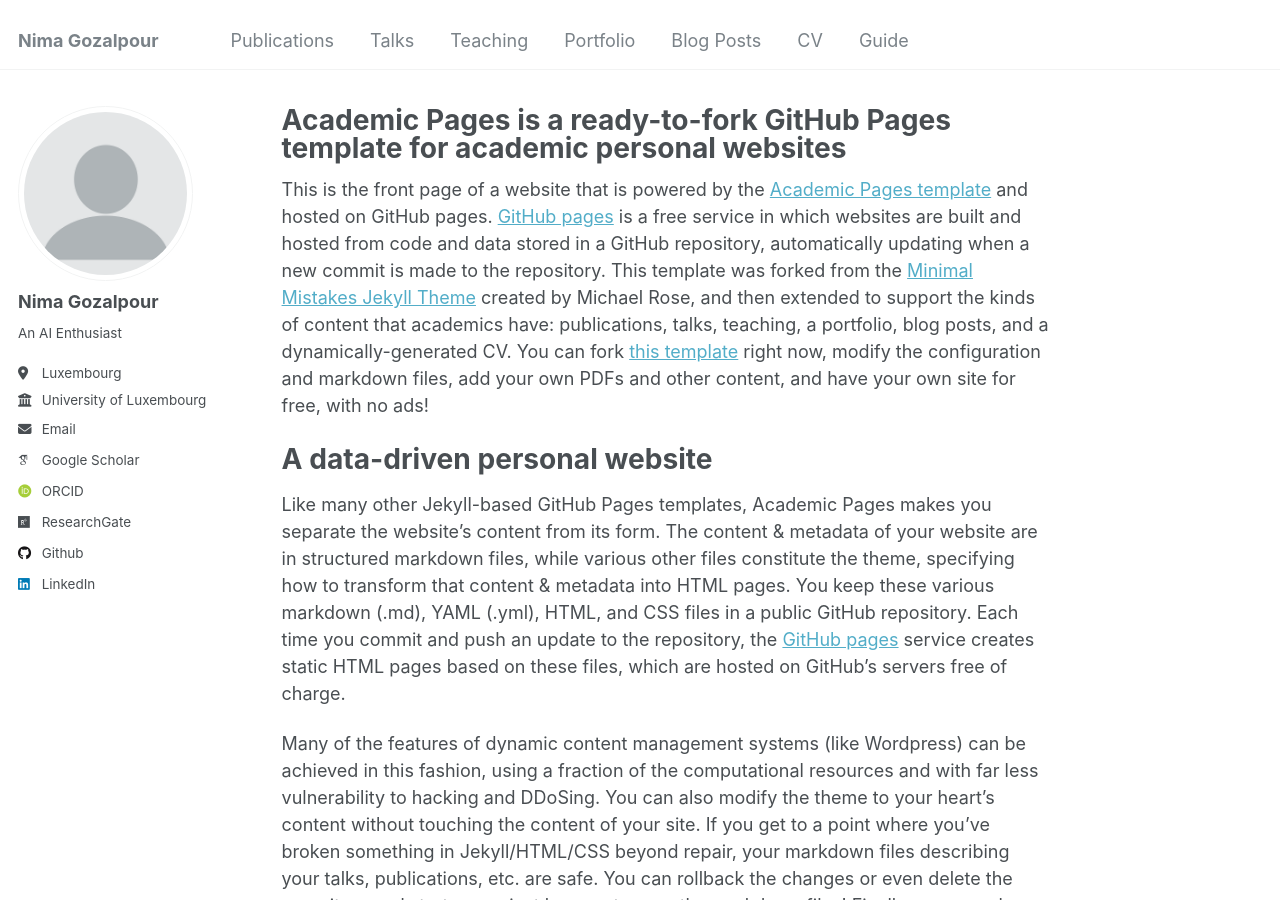
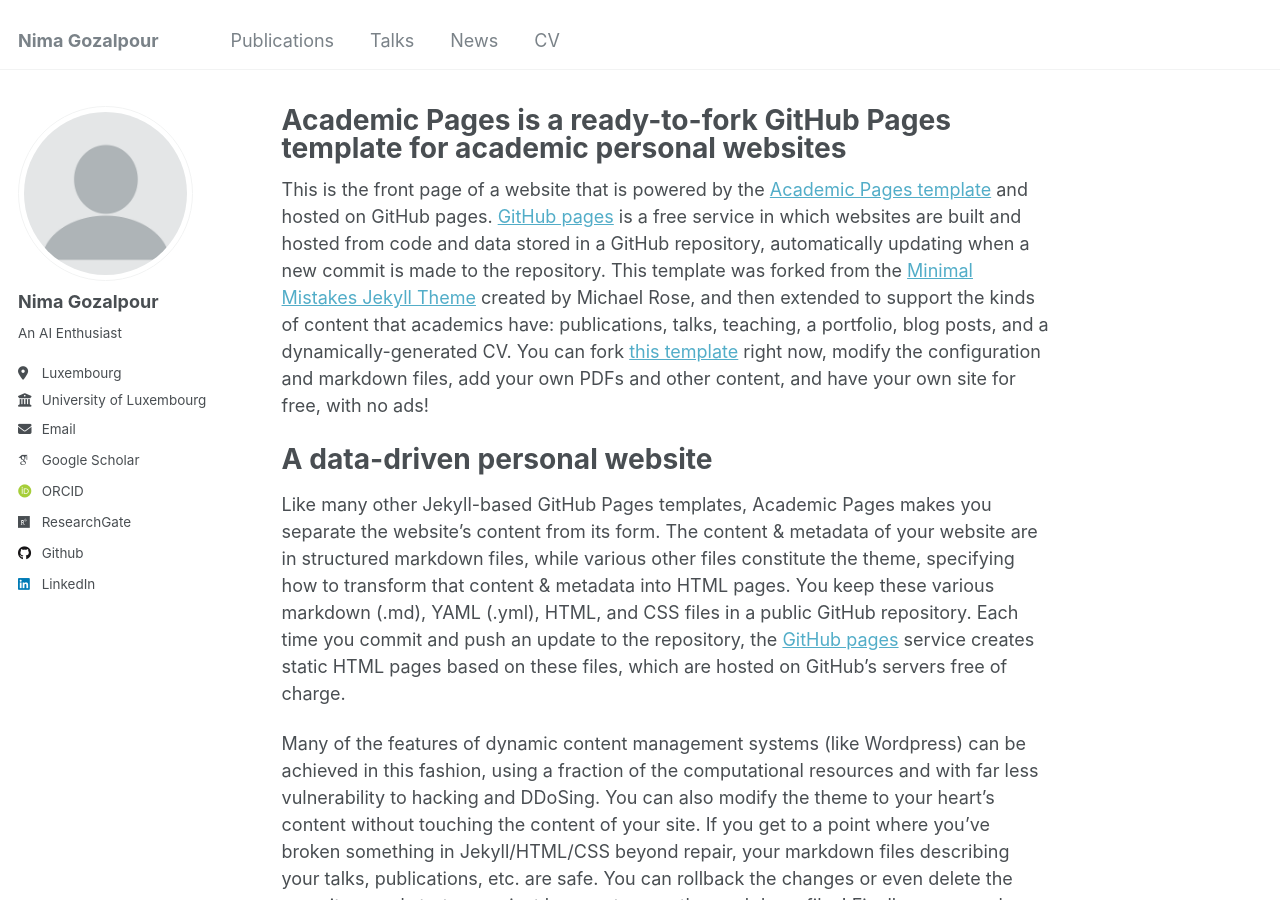
Before and after one commit to NimaGozalpour/NimaGozalpour.github.io, a Jekyll site: the page built from _pages/about.md, in a window 1280 px wide and 900 px high. Built offline with Jekyll 4.4.1, drawn with Linux system fonts in a browser that asks for light colours; some web fonts are replaced; part of the change alters nothing that is shown.

Commit message:
navigation.yml is changed

```diff
--- a/_data/navigation.yml
+++ b/_data/navigation.yml
@@ -11,17 +11,20 @@ main:
   - title: "Talks"
     url: /talks/
 
-  - title: "Teaching"
-    url: /teaching/
+  #- title: "Teaching"
+  #  url: /teaching/
 
-  - title: "Portfolio"
-    url: /portfolio/
+  #- title: "Projects"
+  #  url: /projects/
 
-  - title: "Blog Posts"
-    url: /year-archive/
+  #- title: "Blog Posts"
+  #  url: /year-archive/
+
+  - title: "News"
+    url: /news/
 
   - title: "CV"
     url: /cv/
 
-  - title: "Guide"
-    url: /markdown/
+  #- title: "Guide"
+  #  url: /markdown/
```
